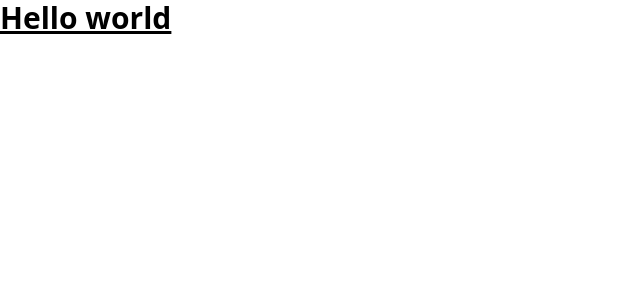
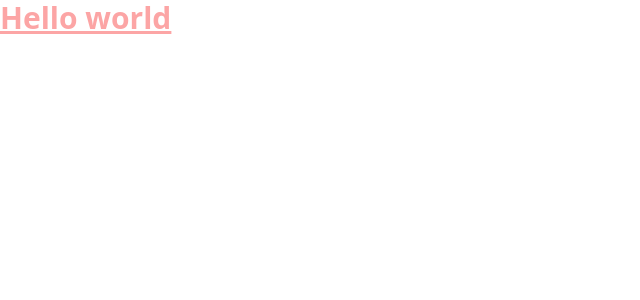
Before and after one commit to sahar-prog/first-project, an Angular app: page / in a window 1280 px wide. Shown: the top 300 px of the page, without its empty margins (0-640 px from the left). Built offline with nearby package versions, Linux system fonts and the light colour scheme.

Commit message:
Change title color

```diff
--- a/src/app/app.component.html
+++ b/src/app/app.component.html
@@ -1 +1 @@
-<h1 class="text-3xl font-bold underline">Hello world</h1>
+<h1 class="text-3xl text-red-300 font-bold underline">Hello world</h1>
```
